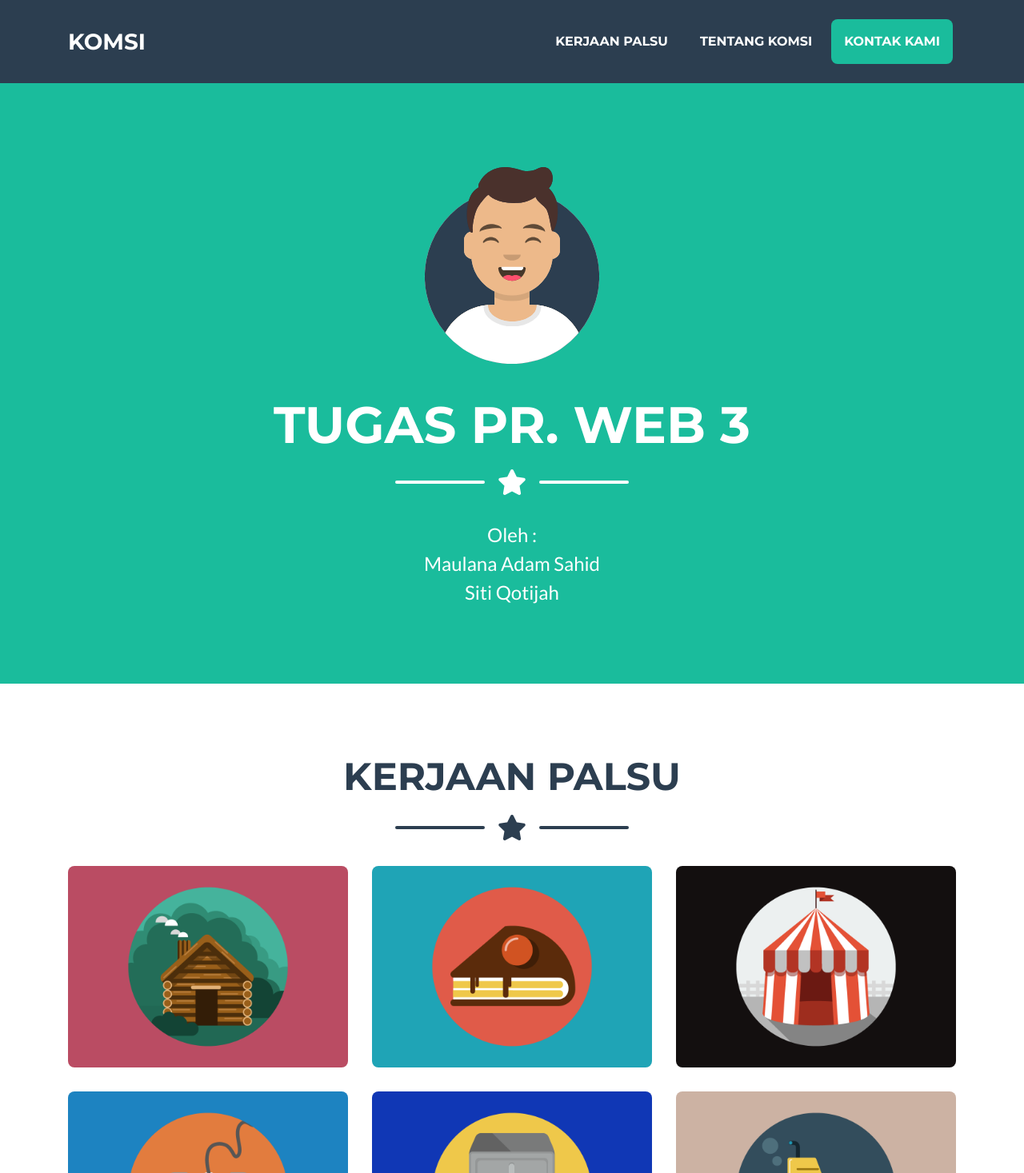
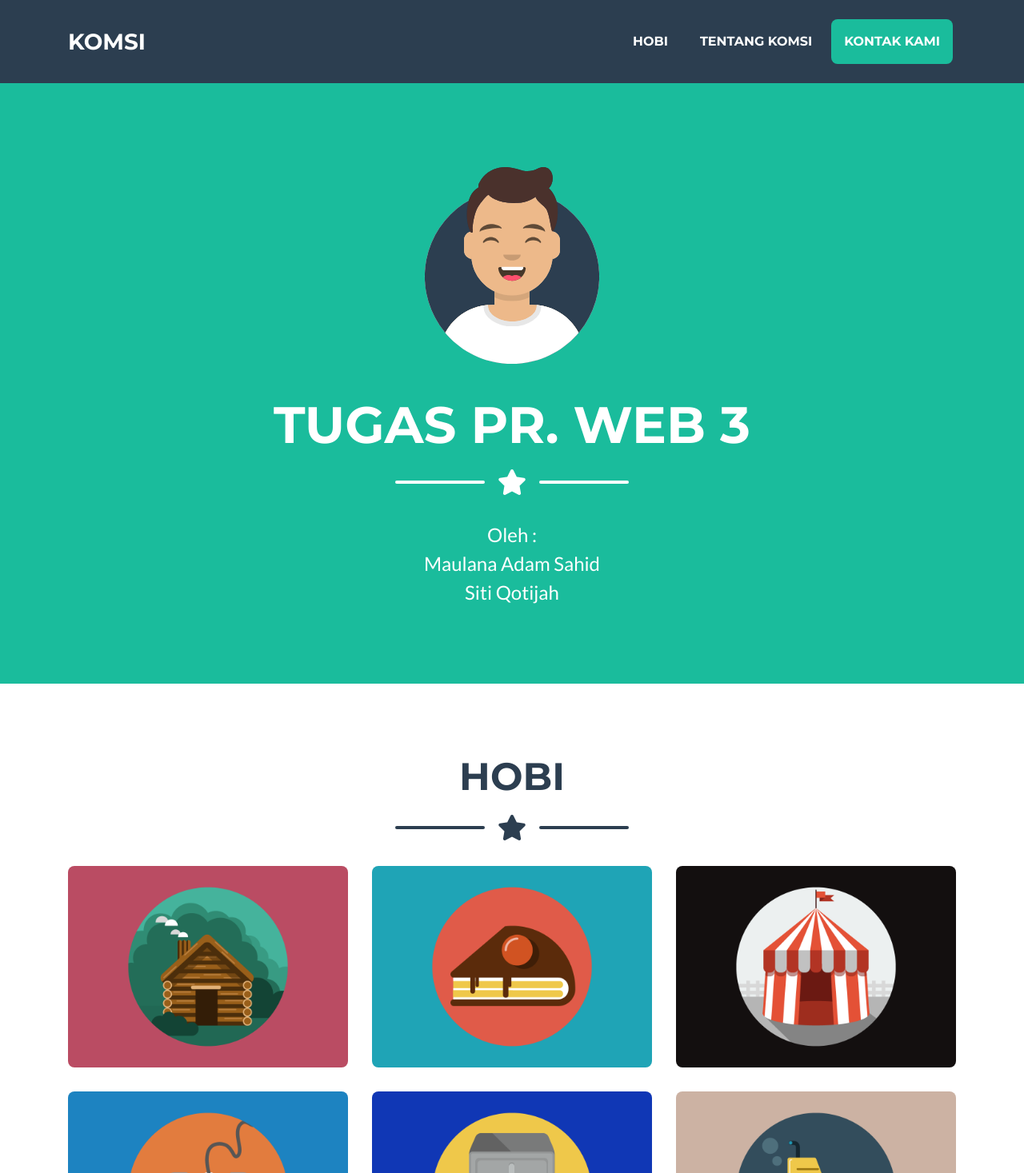
Before and after one commit to masadam/Web3A-Kelompok9, a website with bundled scripts: page index.html in a window 1280 px wide. Shown: the top 1467 px of the page at 80% size. Built offline with nearby package versions, Linux system fonts and the light colour scheme.

Commit message:
coba bikin konflik

```diff
--- a/index.html
+++ b/index.html
@@ -33,7 +33,7 @@
       <div class="collapse navbar-collapse" id="navbarResponsive">
         <ul class="navbar-nav ml-auto">
           <li class="nav-item mx-0 mx-lg-1">
-            <a class="nav-link py-3 px-0 px-lg-3 rounded js-scroll-trigger" href="#portfolio">Kerjaan Palsu</a>
+            <a class="nav-link py-3 px-0 px-lg-3 rounded js-scroll-trigger" href="#portfolio">Hobi</a>
           </li>
           <li class="nav-item mx-0 mx-lg-1">
             <a class="nav-link py-3 px-0 px-lg-3 rounded js-scroll-trigger" href="#about">Tentang Komsi</a>
@@ -76,7 +76,7 @@
     <div class="container">
 
       <!-- Portfolio Section Heading -->
-      <h2 class="page-section-heading text-center text-uppercase text-secondary mb-0">Kerjaan Palsu</h2>
+      <h2 class="page-section-heading text-center text-uppercase text-secondary mb-0">Hobi</h2>
 
       <!-- Icon Divider -->
       <div class="divider-custom">
```
